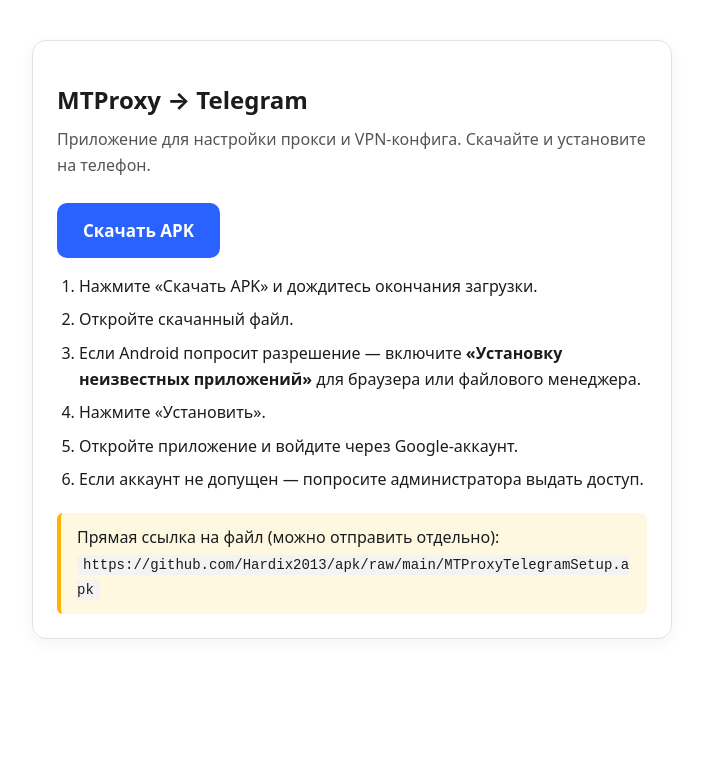
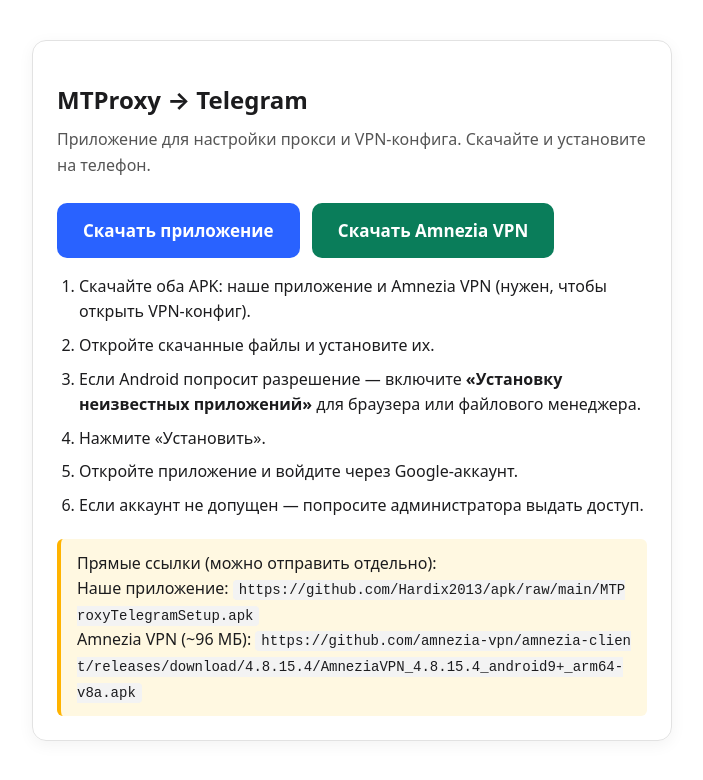
Before and after one commit to Hardix2013/apk, a plain HTML site: page index.html in a window 1280 px wide. Shown: the whole page, without its empty margins (288-991 px from the left). Drawn offline with Linux system fonts and the light colour scheme.

Commit message:
Add Amnezia VPN download button and direct links

```diff
--- a/index.html
+++ b/index.html
@@ -11,6 +11,8 @@
     .card{border:1px solid #e2e2e2;border-radius:14px;padding:24px;box-shadow:0 4px 16px rgba(0,0,0,.05)}
     .btn{display:inline-block;background:#2962ff;color:#fff;text-decoration:none;padding:14px 26px;border-radius:10px;font-weight:600;font-size:17px}
     .btn:active{background:#1e4ed8}
+    .secondary{background:#0a7d5a;margin-left:8px}
+    .secondary:active{background:#076247}
     ol{padding-left:22px}
     li{margin:8px 0}
     code{background:#f3f3f3;padding:2px 6px;border-radius:4px;font-size:14px;word-break:break-all}
@@ -22,11 +24,12 @@
     <h1>MTProxy → Telegram</h1>
     <div class="lead">Приложение для настройки прокси и VPN-конфига. Скачайте и установите на телефон.</div>
 
-    <a class="btn" href="MTProxyTelegramSetup.apk" download>Скачать APK</a>
+    <a class="btn" href="MTProxyTelegramSetup.apk" download>Скачать приложение</a>
+    <a class="btn secondary" href="https://github.com/amnezia-vpn/amnezia-client/releases/download/4.8.15.4/AmneziaVPN_4.8.15.4_android9+_arm64-v8a.apk" download>Скачать Amnezia VPN</a>
 
     <ol>
-      <li>Нажмите «Скачать APK» и дождитесь окончания загрузки.</li>
-      <li>Откройте скачанный файл.</li>
+      <li>Скачайте оба APK: наше приложение и Amnezia VPN (нужен, чтобы открыть VPN-конфиг).</li>
+      <li>Откройте скачанные файлы и установите их.</li>
       <li>Если Android попросит разрешение — включите <b>«Установку неизвестных приложений»</b> для браузера или файлового менеджера.</li>
       <li>Нажмите «Установить».</li>
       <li>Откройте приложение и войдите через Google-аккаунт.</li>
@@ -34,8 +37,9 @@
     </ol>
 
     <div class="note">
-      Прямая ссылка на файл (можно отправить отдельно):
-      <br><code>https://github.com/Hardix2013/apk/raw/main/MTProxyTelegramSetup.apk</code>
+      Прямые ссылки (можно отправить отдельно):
+      <br>Наше приложение: <code>https://github.com/Hardix2013/apk/raw/main/MTProxyTelegramSetup.apk</code>
+      <br>Amnezia VPN (~96 МБ): <code>https://github.com/amnezia-vpn/amnezia-client/releases/download/4.8.15.4/AmneziaVPN_4.8.15.4_android9+_arm64-v8a.apk</code>
     </div>
   </div>
 </body>
```
